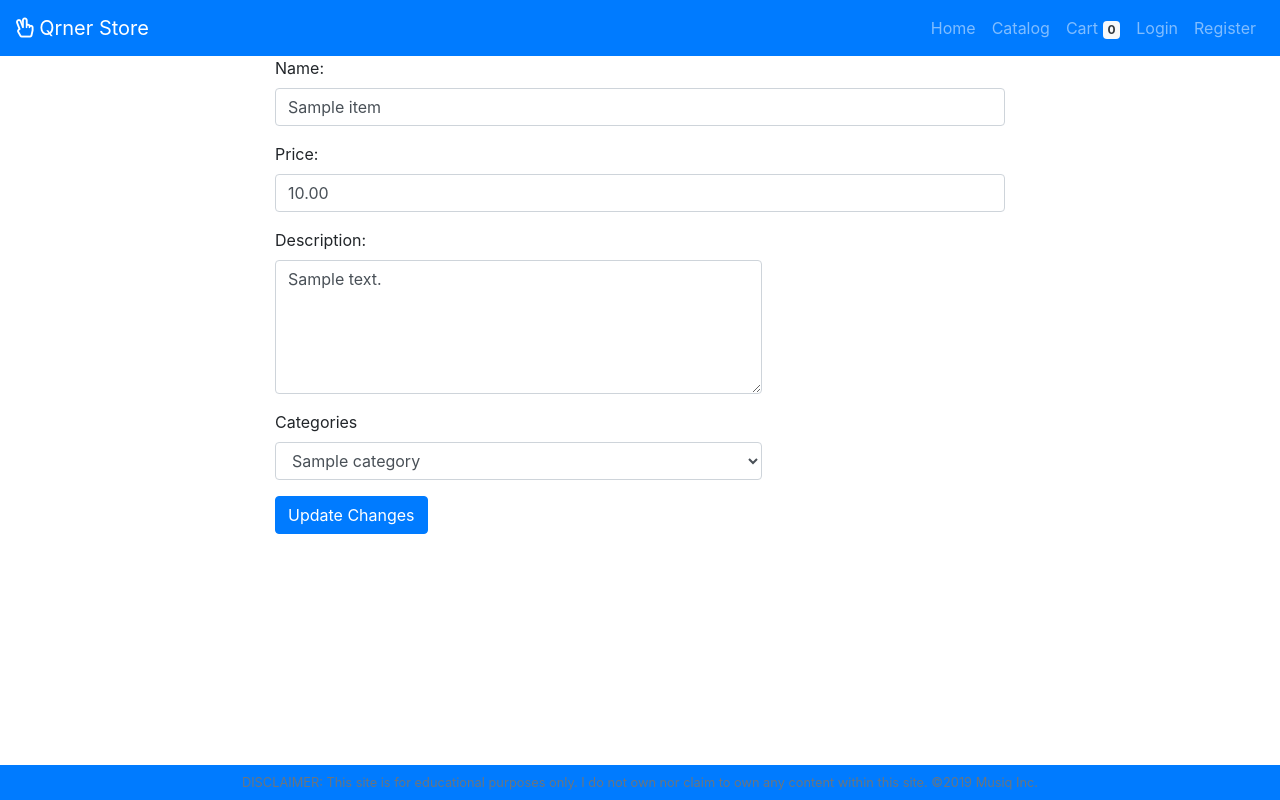
After one commit to quimpoTuitt/qstore, a PHP site: page /app/views/edit_item.php?id=1 in a window 1280 px wide. The commit adds this page. Run offline with PHP 8.4, Linux system fonts and the light colour scheme; tables that the repository leaves empty or names only in its code hold one stand-in row (values such as "Sample post"); some libraries are stand-ins or nearby versions.

Commit message:
items CRUD

```diff
--- /dev/null
+++ b/app/views/edit_item.php
@@ -0,0 +1,60 @@
+<?php require_once '../partials/template.php'; ?>
+
+<?php function get_page_content() {
+	global $conn;
+?>
+	<?php
+	$item_id = $_GET['id'];
+	$sql = "SELECT * FROM items WHERE id='$item_id' ";
+	$result = mysqli_query($conn, $sql);
+	$item = mysqli_fetch_assoc($result);
+	// var_dump($item);
+	?>
+
+	<div class="container">
+		<div class="row">
+			<div class="col-sm-8 offset-sm-2">
+				<form action="../controllers/process_edit_item.php" method="POST">
+					<div class="form-group">
+						<label for="name">Name:</label>
+						<input type="text" class="form-control" name="name" value="<?php echo $item['name']; ?>" required>
+					</div>
+
+					<div class="form-group">
+						<label for="price">Price:</label>
+						<input type="text" class="form-control" name="price" value="<?php echo $item['price']; ?>" required>
+					</div>
+
+
+					<div class="form-group">
+						<label for="description">Description:</label>
+						<textarea class="form-control col-8" name="description" id="description" rows="5"><?php echo $item['description']; ?></textarea>
+					</div>
+
+					<div class="form-group">
+						<label for="categories">Categories</label>
+						<select class="form-control col-8" name="category_id" id="category" required>
+							<?php
+							$sql = "SELECT * FROM categories";
+							$categories = mysqli_query($conn, $sql);
+							foreach ($categories as $category) {
+								extract($category);
+
+								//ternary operator
+								$selected = $item['category_id'] == $id ? 'selected': '';
+								echo "<option value='$id' $selected>$name</option>";
+							}
+
+							 ?>
+						</select>
+					</div>
+
+					<input type="hidden" name="id" value="<?php echo $item['id']; ?>">
+					<button type="submit" class="btn btn-primary">Update Changes</button>
+				</form> <!-- end edit form -->
+			</div> <!-- end 8 cols -->
+		</div> <!-- end row -->
+	</div> <!-- end container -->
+
+
+<?php } ?>
--- a/app/views/items.php
+++ b/app/views/items.php
@@ -31,8 +31,8 @@
 					</div> <!-- end card body -->
 
 					<div class="card-footer">
-						<a href="./edit_item.php?id=item id" class="btn btn-primary"> Edit Item</a>
-						<a href="./delete_item.php?id=item id" class="btn btn-danger"> Delete Item</a>
+						<a href="./edit_item.php?id=<?php echo $item['id']; ?>" class="btn btn-primary"> Edit Item</a>
+						<a href="../controllers/delete_item.php?id=<?php echo $item['id']; ?>" class="btn btn-danger"> Delete Item</a>
 					</div>
 
 				</div>
```
Also changed, not shown: app/controllers/delete_item.php (added, +16 -0 lines), app/controllers/process_edit_item.php (added, +24 -0 lines).
